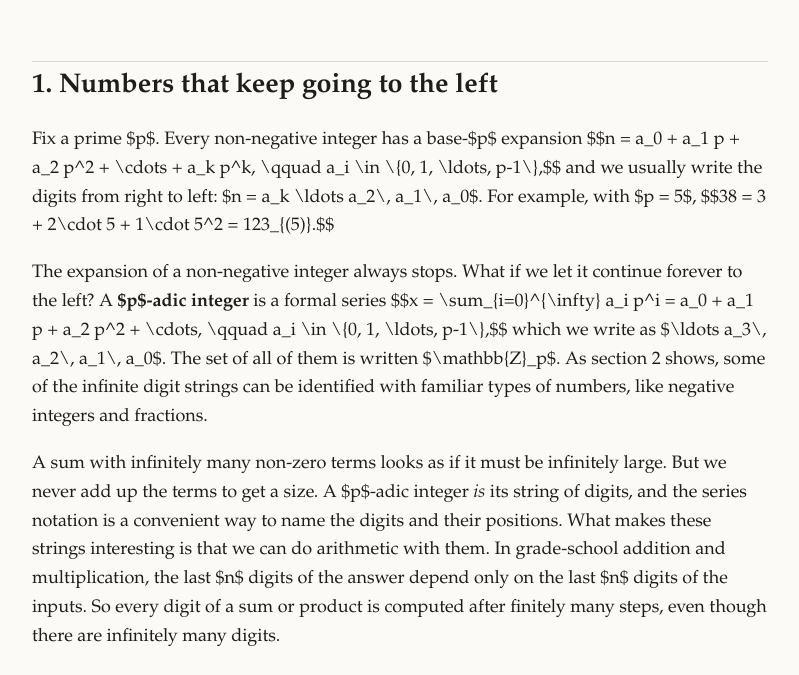
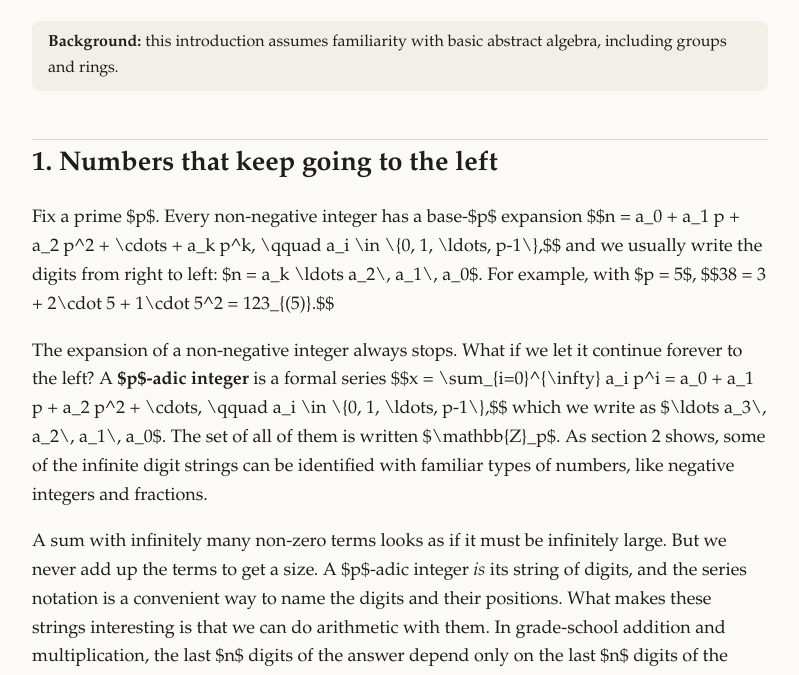
Before and after one commit to rothlmar/zpintro, a website built with Vite: page index.html in a window 1280 px wide. Shown: the part 120-795 px from the top of the page, without its empty margins (240-1039 px from the left). Built offline with nearby package versions, Linux system fonts and the light colour scheme.

Commit message:
Add background note before section 1
State up front that the introduction assumes familiarity with basic
abstract algebra, including groups and rings.

Co-Authored-By: Claude Opus 5.5 <noreply@anthropic.com>

```diff
--- a/index.html
+++ b/index.html
@@ -15,6 +15,11 @@
     </header>
 
     <main class="wrap" id="content">
+      <p class="prerequisites">
+        <strong>Background:</strong> this introduction assumes familiarity with basic abstract algebra, including
+        groups and rings.
+      </p>
+
       <section id="intro">
         <h2>1. Numbers that keep going to the left</h2>
         <p>
--- a/src/style.css
+++ b/src/style.css
@@ -105,6 +105,14 @@ h4 {
 .subtitle {
   margin: 0.25rem 0 0;
   color: var(--text-muted);
+}
+
+.prerequisites {
+  margin: 0.5rem 0 0;
+  padding: 0.6rem 1rem;
+  background: var(--surface-2);
+  border-radius: 8px;
+  font-size: 1rem;
 }
 
 .site-footer {
```
